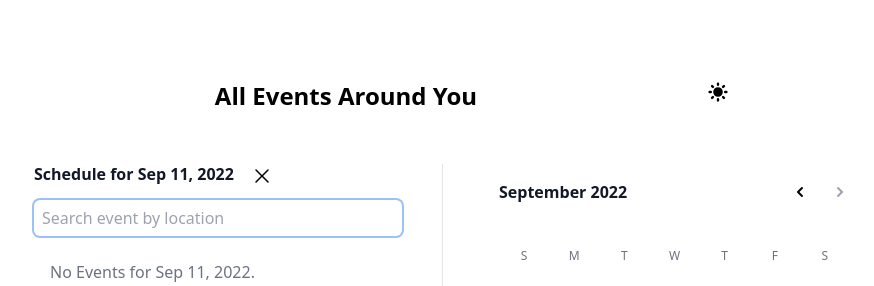
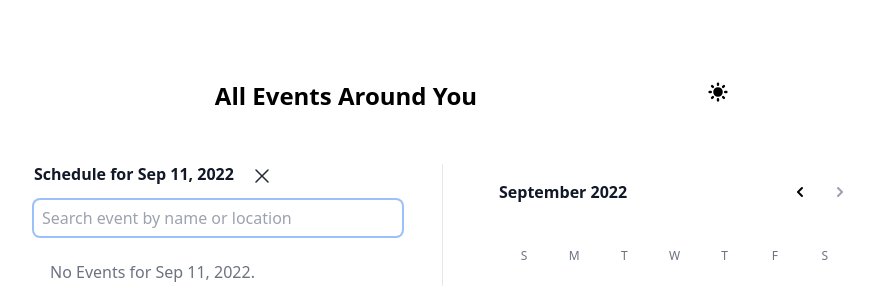
Before and after one commit to EspiraMarvin/events-app, a Next.js app: page / in a window 1280 px wide. Both pictures are taken after a click on the icon 459 px from the left and 180 px from the top of the page. Shown: the top 286 px of the page, without its empty margins (198-1072 px from the left). Built offline with nearby package versions, Linux system fonts and the light colour scheme.

Commit message:
feat: add updates

```diff
--- a/components/EventsList.tsx
+++ b/components/EventsList.tsx
@@ -41,7 +41,7 @@ export default function EventsList({ events, selectedDay }: EventsListProps) {
       }
       if (!event.name.toLowerCase().includes(search.toLowerCase())){
         // return false
-        return <p className="p-3 pl-4 text-[16px] text-gray-400">No Events Found.</p>
+        // return <p className="p-3 pl-4 text-[16px] text-gray-400">No Events Found.</p>
       }
 
     })
@@ -76,14 +76,16 @@ export default function EventsList({ events, selectedDay }: EventsListProps) {
           !showSearch &&
           <svg
           onClick={() => setShowSearch(true)} xmlns="http://www.w3.org/2000/svg" viewBox="0 0 24 24" fill="currentColor"
-          className={`mt-1 w-6 h-6 cursor-pointer ${showSearch && 'text-blue-600'}`}
+          className={`mt-1 w-6 h-6 text-gray-800 cursor-pointer dark:text-white ${showSearch && 'text-blue-600'}`}
          >
            <path fillRule="evenodd" d="M10.5 3.75a6.75 6.75 0 100 13.5 6.75 6.75 0 000-13.5zM2.25 10.5a8.25 8.25 0 1114.59 5.28l4.69 4.69a.75.75 0 11-1.06 1.06l-4.69-4.69A8.25 8.25 0 012.25 10.5z" clipRule="evenodd" />
          </svg>
         }
         {
           showSearch &&
-          <svg onClick={() => setShowSearch(false)}  xmlns="http://www.w3.org/2000/svg" viewBox="0 0 24 24" fill="currentColor" className="w-6 h-8 -mt-1 cursor-pointer">
+          <svg onClick={() => setShowSearch(false)}  xmlns="http://www.w3.org/2000/svg" viewBox="0 0 24 24" fill="currentColor"
+          className="w-6 h-8 -mt-1 text-gray-800 cursor-pointer dark:text-white"
+          >
             <path fillRule="evenodd" d="M5.47 5.47a.75.75 0 011.06 0L12 10.94l5.47-5.47a.75.75 0 111.06 1.06L13.06 12l5.47 5.47a.75.75 0 11-1.06 1.06L12 13.06l-5.47 5.47a.75.75 0 01-1.06-1.06L10.94 12 5.47 6.53a.75.75 0 010-1.06z" clipRule="evenodd" />
           </svg>
         }
@@ -94,8 +96,8 @@ export default function EventsList({ events, selectedDay }: EventsListProps) {
       <div className='relative flex items-center'>
         <input
           type="text"
-          placeholder='Search event by location'
-          className='w-full pl-2 mx-auto mt-2 border-black rounded-md h-9 ring-2 ring-offset-blue-800'
+          placeholder='Search event by name or location'
+          className='w-full pl-2 mx-auto mt-2 border-black rounded-md dark:bg-black dark:border-white h-9 ring-2 focus:to-blue-300 ring-offset-blue-800 dark:text-white'
           value={search}
           onChange={(e: React.ChangeEvent<HTMLInputElement>) => setSearch(e.target.value)}
         />
```
